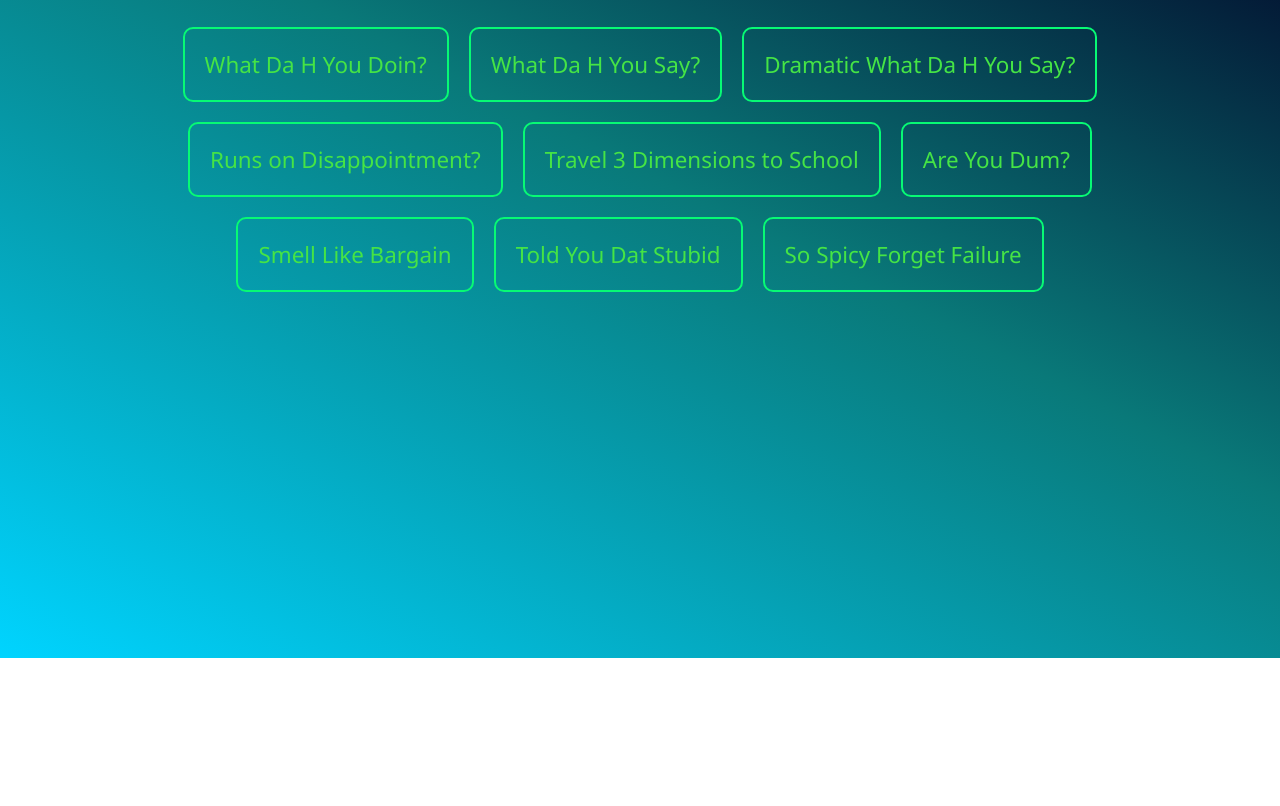
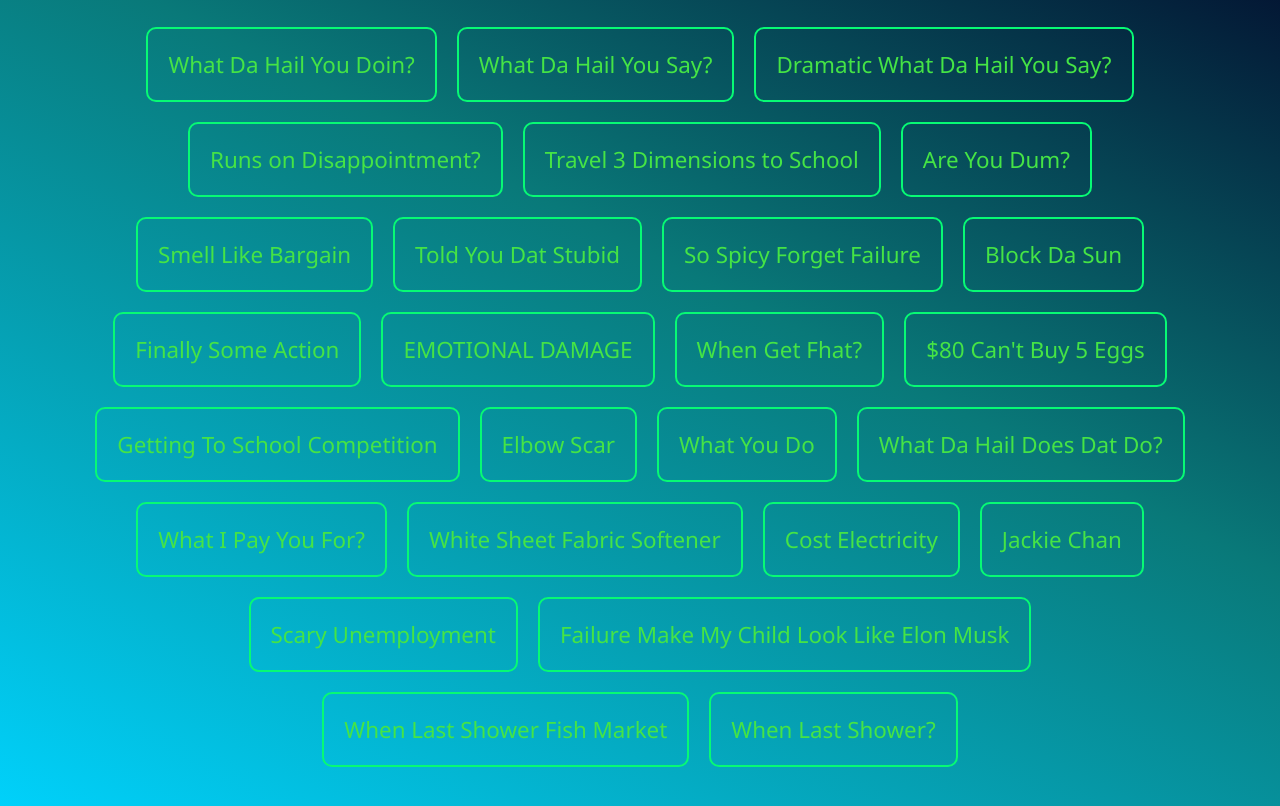
Before and after one commit to parrtakenn/funny-sound-board, a plain HTML site: page index.html in a window 1280 px wide. Shown: the part 142-948 px from the top of the page. Before the commit the page ends 800 px from the top, so only its background shows below. Drawn offline with Linux system fonts and the light colour scheme.

Commit message:
Adds additional sounds and html code for buttons

```diff
--- a/index.html
+++ b/index.html
@@ -10,15 +10,33 @@
 <body>
     <h1 class="soundboard-title">Some Funny Sounds</h1>
     <div class="container">
-        <button id="what-da-h-you-doin" onClick="play_sound(this.id)">What Da H You Doin?</button>
-        <button id="what-da-h-you-say" onClick="play_sound(this.id)">What Da H You Say?</button>
-        <button id="dramatic-what-da-h-you-say" onClick="play_sound(this.id)">Dramatic What Da H You Say?</button>
+        <button id="what-da-h-you-doin" onClick="play_sound(this.id)">What Da Hail You Doin?</button>
+        <button id="what-da-h-you-say" onClick="play_sound(this.id)">What Da Hail You Say?</button>
+        <button id="dramatic-what-da-h-you-say" onClick="play_sound(this.id)">Dramatic What Da Hail You Say?</button>
         <button id="runs-on-disappointment" onClick="play_sound(this.id)">Runs on Disappointment?</button>
         <button id="travel-three-dimension-school" onClick="play_sound(this.id)">Travel 3 Dimensions to School</button>
         <button id="you-dum" onClick="play_sound(this.id)">Are You Dum?</button>
         <button id="smell-like-bargain" onClick="play_sound(this.id)">Smell Like Bargain</button>
         <button id="told-you-dat-stubid" onClick="play_sound(this.id)">Told You Dat Stubid</button>
         <button id="spicy-forget-failure" onClick="play_sound(this.id)">So Spicy Forget Failure</button>
+
+        <button id="block-the-sun" onClick="play_sound(this.id)">Block Da Sun</button>
+        <button id="finally-some-action" onClick="play_sound(this.id)">Finally Some Action</button>
+        <button id="emotional-damage" onClick="play_sound(this.id)">EMOTIONAL DAMAGE</button>
+        <button id="when-get-fhat" onClick="play_sound(this.id)">When Get Fhat?</button>
+        <button id="made-eighty-cant-buy-eggs" onClick="play_sound(this.id)">$80 Can't Buy 5 Eggs</button>
+        <button id="get-to-school-compete" onClick="play_sound(this.id)">Getting To School Competition</button>
+        <button id="elbow-scar" onClick="play_sound(this.id)">Elbow Scar</button>
+        <button id="what-you-do" onClick="play_sound(this.id)">What You Do</button>
+        <button id="what-da-hail-does-that-do" onClick="play_sound(this.id)">What Da Hail Does Dat Do?</button>
+        <button id="what-i-pay-u-for" onClick="play_sound(this.id)">What I Pay You For?</button>
+        <button id="new-sheet-fabric-softener" onClick="play_sound(this.id)">White Sheet Fabric Softener</button>
+        <button id="cost-electricity" onClick="play_sound(this.id)">Cost Electricity</button>
+        <button id="jackie-chan" onClick="play_sound(this.id)">Jackie Chan</button>
+        <button id="scary-unemployment" onClick="play_sound(this.id)">Scary Unemployment</button>
+        <button id="such-failure-elon-musk" onClick="play_sound(this.id)">Failure Make My Child Look Like Elon Musk</button>
+        <button id="when-last-shower-fish-market" onClick="play_sound(this.id)">When Last Shower Fish Market</button>
+        <button id="when-last-shower" onClick="play_sound(this.id)">When Last Shower?</button>
     </div>
     <script src="script.js"></script>
 </body>
```
Also changed, not shown: 18 other files.
